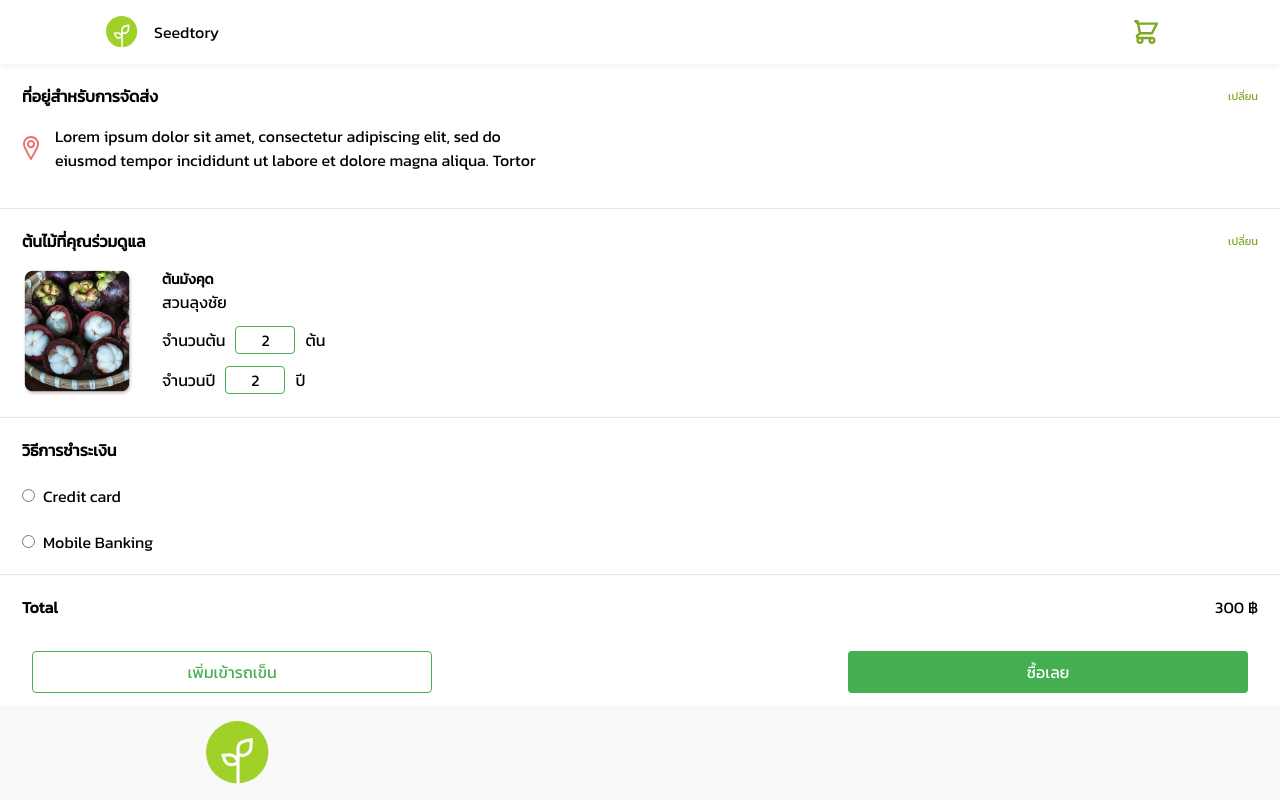
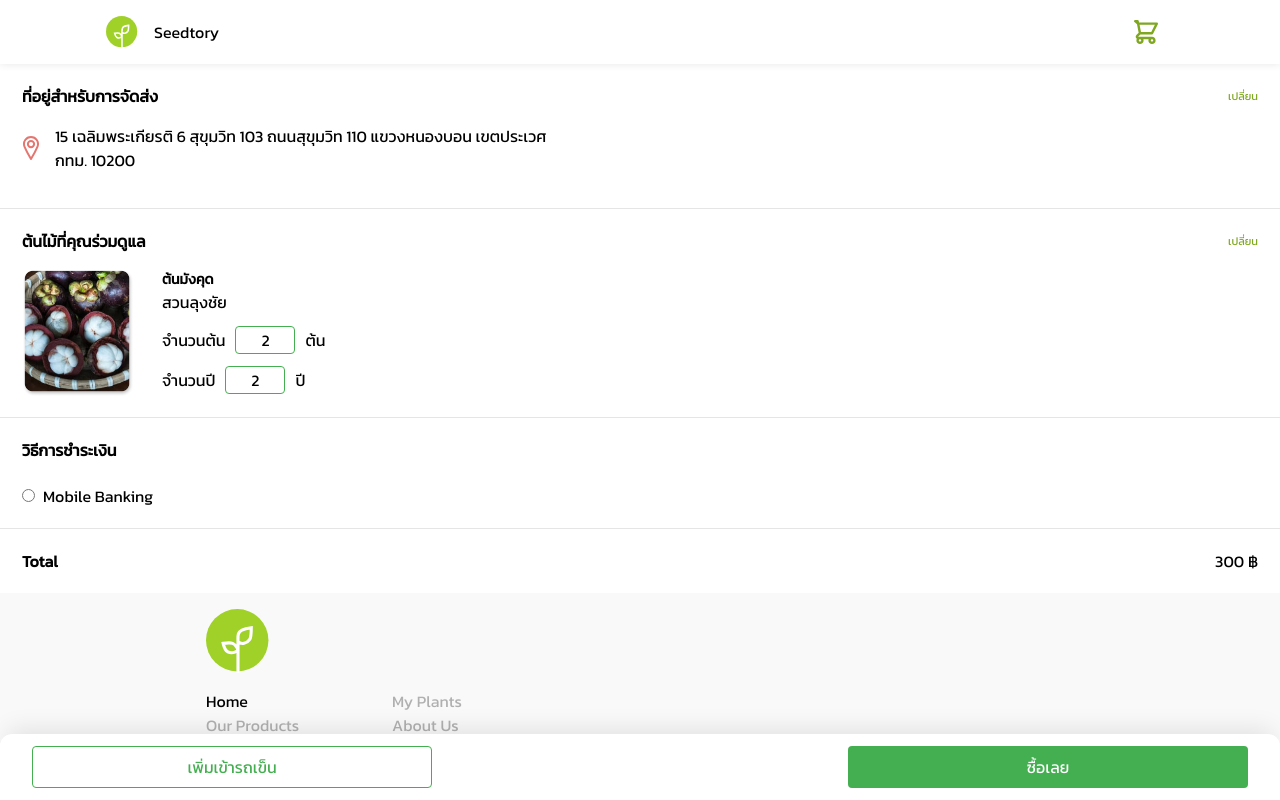
Before and after one commit to WebmasterCamp/ywc18-workshop-g, a React (Create React App) app: page /checkout in a window 1280 px wide. Shown: the top 800 px of the page. Built offline with nearby package versions, Linux system fonts and the light colour scheme.

Commit message:
fix number

```diff
--- a/src/pages/Checkout.scss
+++ b/src/pages/Checkout.scss
@@ -111,10 +111,16 @@
         display: flex;
         justify-content: space-between;
         padding: 12px;
+        position: fixed;
         white-space: nowrap;
+        background-color: white;
+        box-shadow: 0px -12px 24px -8px rgba(0, 0, 0, 0.1);
+        border-radius: 12px 12px 0px 0px;
+        width: 100vw;
+        bottom: 0;
+        font-size: 16px;
 
         button {
-            font-size: 16px;
             width: 50%;
             padding: 8px 20px;
             margin: 0 20px;
--- a/src/pages/Checkout.tsx
+++ b/src/pages/Checkout.tsx
@@ -12,7 +12,7 @@ const Checkout: React.FC = () => {
         </div>
         <div className="content">
           <LocationIcon />
-          <p className="address">Lorem ipsum dolor sit amet, consectetur adipiscing elit, sed do eiusmod tempor incididunt ut labore et dolore magna aliqua. Tortor </p>
+          <p className="address">15 เฉลิมพระเกียรติ 6 สุขุมวิท 103 ถนนสุขุมวิท 110 แขวงหนองบอน เขตประเวศ กทม. 10200</p>
         </div>
       </div>
       <div className="horizontal" />
@@ -46,10 +46,6 @@ const Checkout: React.FC = () => {
         </div>
         <div className="content">
           <span>
-            <input type="radio" id="credit-card" name="payment" value="0" />
-            <label htmlFor="credit-card">Credit card</label>
-          </span>
-          <span>
             <input type="radio" id="mobile-banking" name="payment" value="1" />
             <label htmlFor="mobile-banking">Mobile Banking</label>
           </span>
--- a/src/pages/Product.scss
+++ b/src/pages/Product.scss
@@ -87,7 +87,8 @@
         justify-content: space-between;
         padding: 20px;
         white-space: nowrap;
-        width: 100%;
+        width: 100vw;
+        position: fixed;
         bottom: 0;
         background: #FFFFFF;
         box-shadow: 0px -12px 24px -8px rgba(0, 0, 0, 0.1);
@@ -121,12 +122,13 @@
         margin-top: 20px;
         padding: 0 35px;
         margin-bottom: 20px;
+        place-items: center;
 
         .header {
             display: flex;
             flex-direction: column;
             align-items: flex-start;
-            margin-right: 20px;
+            margin-right: 10px;
 
             > span {
                 white-space: nowrap;
@@ -134,14 +136,16 @@
         }
 
         input {
-            width: 46px;
+            width: 40px;
+            height: 40px;
             text-align: center;
-            margin: 0 10px;
+            margin: 0 8px;
         }
 
         > button {
-            min-width: 30px;
-            min-height: 30px;
+            min-width: 40px;
+            min-height: 40px;
+            height: fit-content;
             border: 1px solid #E0E0E0;
             border-radius: 8px;
             margin: 0 8px;
```
